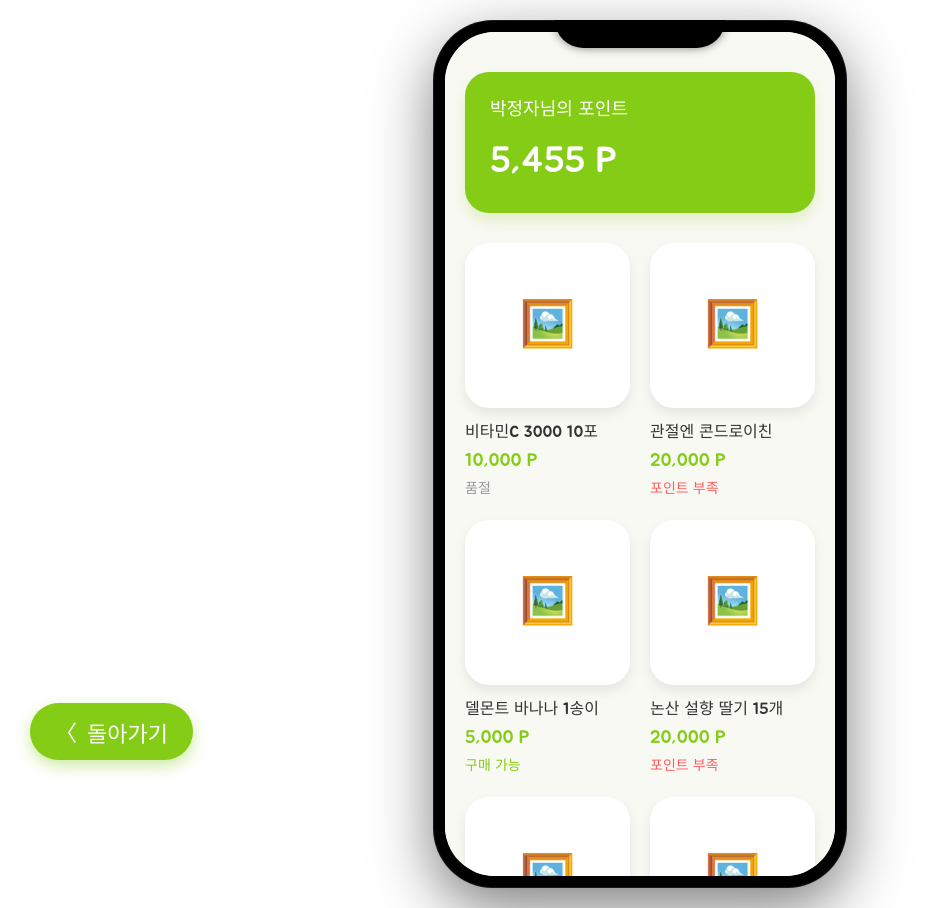
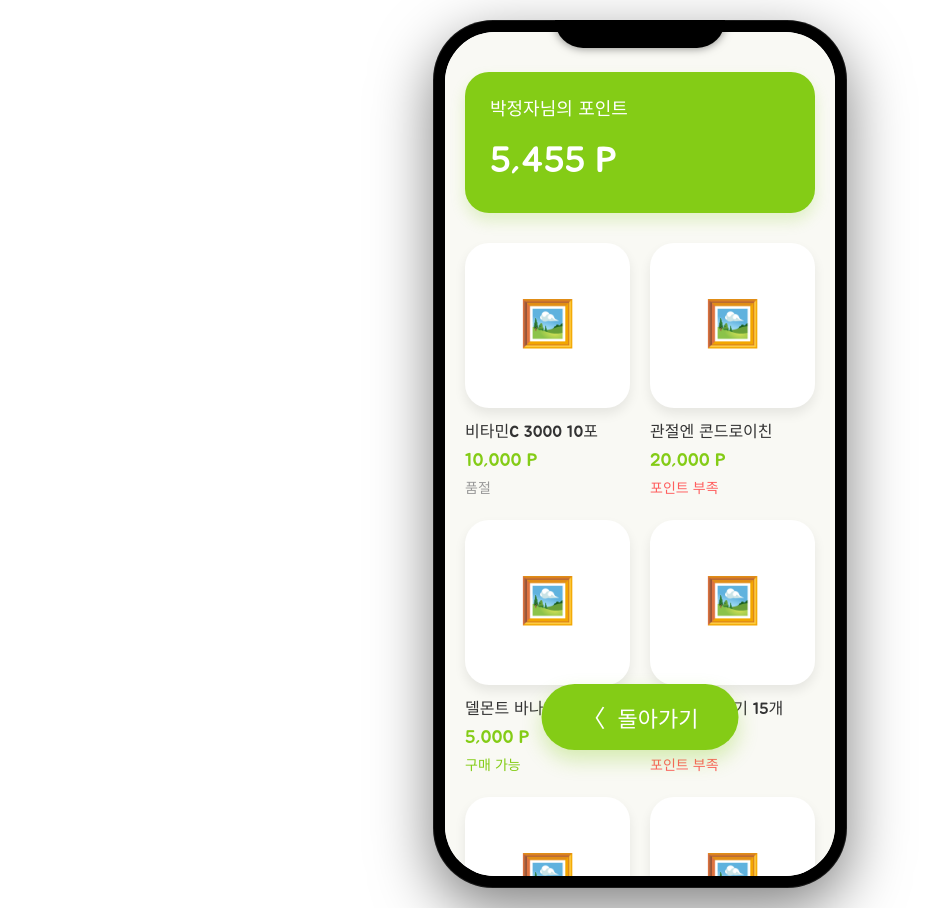
Before and after one commit to Team-FrontRunner/Front-End, a React (Vite) app: page /shopping in a window 1280 px wide. Shown: the whole page, without its empty margins (0-925 px from the left). Built offline with nearby package versions, Linux system fonts and the light colour scheme.

Commit message:
homepage connect

```diff
--- a/src/pages/HomePage.jsx
+++ b/src/pages/HomePage.jsx
@@ -56,7 +56,7 @@ export default function HomePage() {
             <span className="arrow">›</span>
           </button>
 
-          <button className="menu-item">
+          <button className="menu-item" onClick={() => navigate('/training')}>
             <div className="menu-icon-box cyan">
               <img src={smartphoneIcon} alt="smartphone" />
             </div>
@@ -64,7 +64,7 @@ export default function HomePage() {
             <span className="arrow">›</span>
           </button>
 
-          <button className="menu-item">
+          <button className="menu-item" onClick={() => navigate('/shopping')}>
             <div className="menu-icon-box cyan">
               <img src={shopIcon} alt="shop" />
             </div>
--- a/src/pages/shoppingPage.jsx
+++ b/src/pages/shoppingPage.jsx
@@ -4,7 +4,6 @@ import { useNavigate } from 'react-router-dom';
 const ShoppingPage = () => {
   const navigate = useNavigate();
 
-  // [백엔드 데이터 샘플]
   const userData = { name: "박정자", points: 5455 };
   const productList = [
     { id: 1, name: "비타민C 3000 10포", price: 10000, status: "품절", imageUrl: "" },
@@ -40,28 +39,27 @@ const ShoppingPage = () => {
       display: 'grid',
       gridTemplateColumns: '1fr 1fr',
       gap: '20px',
-      paddingBottom: '120px'
+      paddingBottom: '140px' // 버튼에 가려지지 않게 하단 여백 충분히 확보
     },
     productCard: {
       display: 'flex',
       flexDirection: 'column',
     },
-    // [수정] 클릭 가능한 사진 박스 스타일
     imageButton: {
       width: '100%',
       aspectRatio: '1 / 1',
       backgroundColor: '#FFFFFF',
-      borderRadius: '24px', // 좀 더 둥글게 수정
+      borderRadius: '24px',
       marginBottom: '12px',
       boxShadow: '0 6px 12px rgba(0,0,0,0.08)',
       display: 'flex',
       alignItems: 'center',
       justifyContent: 'center',
       overflow: 'hidden',
-      border: 'none', // 버튼 기본 테두리 제거
+      border: 'none',
       cursor: 'pointer',
       padding: 0,
-      transition: 'transform 0.1s ease, box-shadow 0.1s ease', // 애니메이션 추가
+      transition: 'all 0.1s ease',
       outline: 'none'
     },
     productImage: {
@@ -76,39 +74,35 @@ const ShoppingPage = () => {
       fontWeight: '700',
       color: status === '구매 가능' ? '#84CC16' : status === '포인트 부족' ? '#FF5E5E' : '#999'
     }),
+
+    // [핵심 수정] 돌아가기 버튼: 화면 정중앙 하단 배치
     backBtn: {
-      position: 'fixed',
-      bottom: '40px',
-      left: '30px',
+      position: 'fixed', // 화면에 고정
+      bottom: '50px',   // 바닥에서 50px 위
+      left: '50%',      // 왼쪽에서 50% 지점
+      transform: 'translateX(-50%)', // 버튼 자신의 너비 절반만큼 왼쪽으로 밀어서 정중앙 맞춤
       backgroundColor: '#84CC16',
       color: 'white',
       border: 'none',
       borderRadius: '50px',
-      padding: '12px 25px',
+      padding: '15px 40px', // 시안처럼 좀 더 길쭉하게 변경
       fontSize: '22px',
       fontWeight: '900',
-      boxShadow: '0 6px 15px rgba(132, 204, 22, 0.4)',
+      boxShadow: '0 10px 20px rgba(132, 204, 22, 0.3)',
       cursor: 'pointer',
       display: 'flex',
       alignItems: 'center',
-      gap: '10px',
-      zIndex: 1000
-    }
-  };
-
-  // 사진 클릭 시 실행될 함수
-  const handleProductClick = (product) => {
-    if (product.status === '품절') {
-      alert('이 상품은 현재 품절 상태입니다.');
-    } else {
-      // 상세 페이지로 이동하거나 구매 모달을 띄우는 로직
-      console.log(`${product.name} 클릭됨`);
-      // navigate(`/product/${product.id}`); // 예시 주소
+      justifyContent: 'center',
+      gap: '12px',
+      zIndex: 1000,
+      transition: 'all 0.1s ease',
+      whiteSpace: 'nowrap' // 텍스트 줄바꿈 방지
     }
   };
 
   return (
     <div style={styles.container}>
+      {/* 포인트 카드 섹션 */}
       <div style={styles.pointCard}>
         <div style={{ fontSize: '18px', fontWeight: '600', marginBottom: '10px' }}>
           {userData.name}님의 포인트
@@ -118,22 +112,17 @@ const ShoppingPage = () => {
         </div>
       </div>
 
+      {/* 상품 그리드 섹션 */}
       <div style={styles.productGrid}>
         {productList.map((item) => (
           <div key={item.id} style={styles.productCard}>
-            {/* [수정] 이미지 박스를 버튼으로 변경 */}
             <button
               style={styles.imageButton}
-              onClick={() => handleProductClick(item)}
+              onClick={() => console.log(`${item.name} 클릭`)}
               onMouseDown={(e) => {
-                e.currentTarget.style.transform = 'scale(0.95)'; // 누르면 작아짐
-                e.currentTarget.style.boxShadow = '0 2px 4px rgba(0,0,0,0.1)';
+                e.currentTarget.style.transform = 'scale(0.96)';
               }}
               onMouseUp={(e) => {
-                e.currentTarget.style.transform = 'scale(1)'; // 떼면 복구
-                e.currentTarget.style.boxShadow = '0 6px 12px rgba(0,0,0,0.08)';
-              }}
-              onMouseLeave={(e) => {
                 e.currentTarget.style.transform = 'scale(1)';
               }}
             >
@@ -143,7 +132,6 @@ const ShoppingPage = () => {
                 <div style={{ color: '#DDD', fontSize: '45px' }}>🖼️</div>
               )}
             </button>
-
             <div style={styles.productName}>{item.name}</div>
             <div style={styles.productPrice}>{item.price.toLocaleString()} P</div>
             <div style={styles.statusLabel(item.status)}>{item.status}</div>
@@ -151,8 +139,21 @@ const ShoppingPage = () => {
         ))}
       </div>
 
-      <button style={styles.backBtn} onClick={() => navigate(-1)}>
-        <span>〈</span> 돌아가기
+      {/* [수정된 위치] 돌아가기 버튼 */}
+      <button
+        style={styles.backBtn}
+        onClick={() => navigate(-1)}
+        onMouseDown={(e) => {
+            e.currentTarget.style.transform = 'translateX(-50%) scale(0.95)';
+            e.currentTarget.style.boxShadow = '0 5px 10px rgba(132, 204, 22, 0.2)';
+        }}
+        onMouseUp={(e) => {
+            e.currentTarget.style.transform = 'translateX(-50%) scale(1)';
+            e.currentTarget.style.boxShadow = '0 10px 20px rgba(132, 204, 22, 0.3)';
+        }}
+      >
+        <span style={{ fontSize: '24px' }}>〈</span>
+        <span>돌아가기</span>
       </button>
     </div>
   );
```
